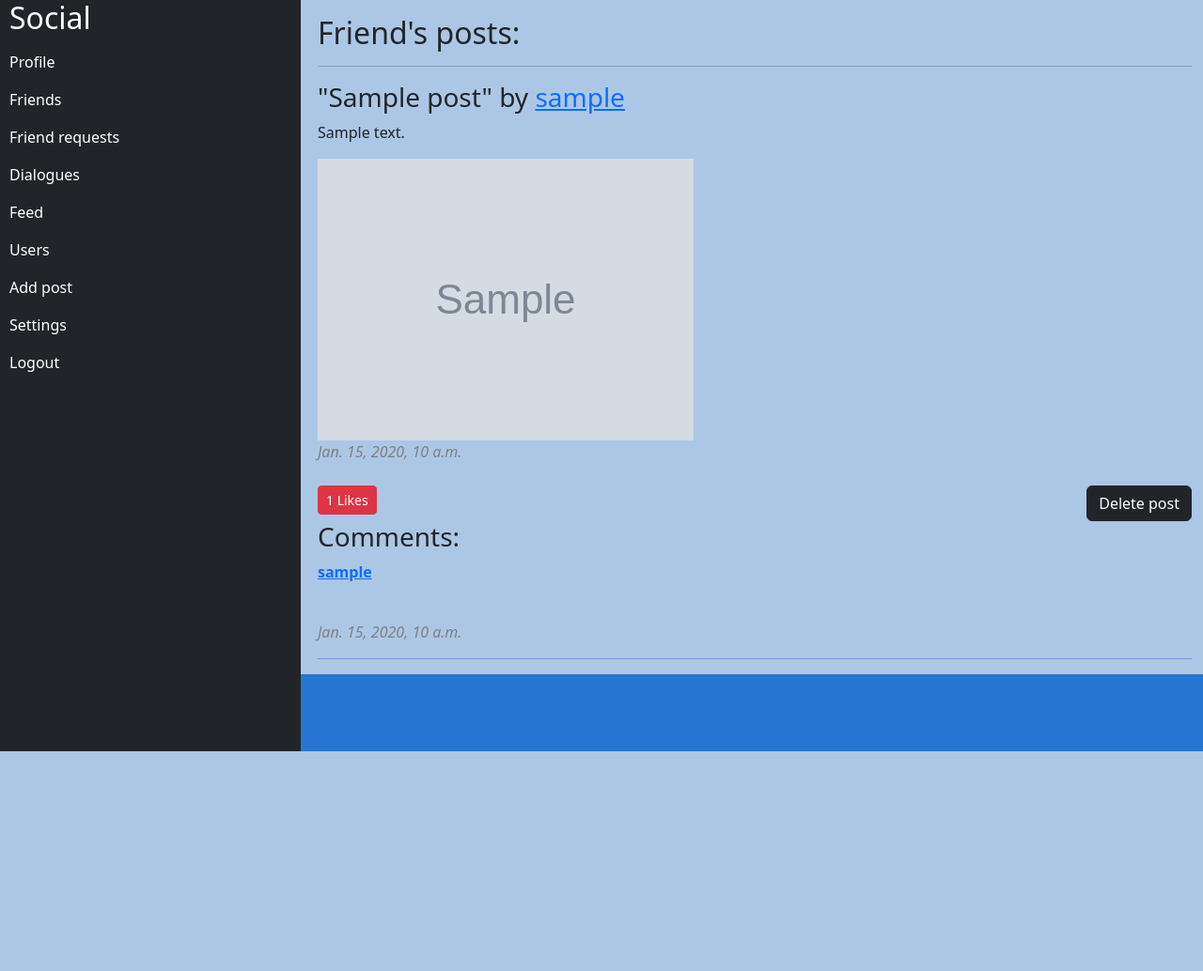
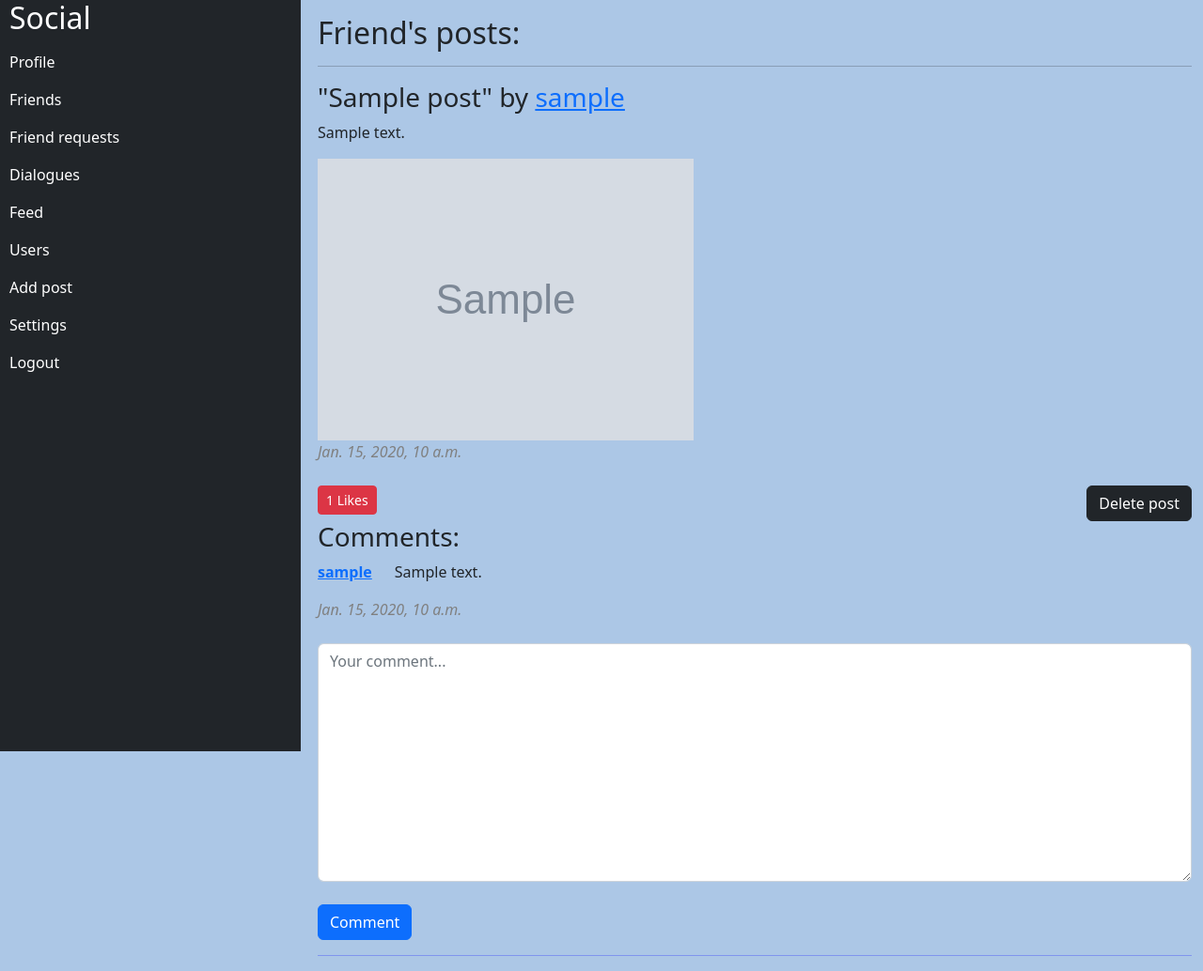
Before and after one commit to Yukovv/social-network, a Django app: page /feed/1/ in a window 1280 px wide. Shown: the whole page at 94% size. Before the commit the page ends 800 px from the top, so only its background shows below. Run offline with Django 4.2, Linux system fonts and the light colour scheme; a user stored in the database is signed in; tables that the repository leaves empty hold one stand-in row (values such as "Sample post"); grey boxes marked "Sample" are stand-in pictures; some libraries are stand-ins or nearby versions.

Commit message:
add comments

```diff
--- a/social/social/settings.py
+++ b/social/social/settings.py
@@ -44,7 +44,11 @@ INSTALLED_APPS = [
 
     'social_authorization.apps.SocialAuthorizationConfig',
     'social_network.apps.SocialNetworkConfig',
+
+    'crispy_forms',
 ]
+
+CRISPY_TEMPLATE_PACK = 'bootstrap4'
 
 MIDDLEWARE = [
     'django.middleware.security.SecurityMiddleware',
@@ -138,7 +142,7 @@ EMAIL_BACKEND = 'django.core.mail.backends.smtp.EmailBackend'
 EMAIL_HOST = 'smtp.gmail.com'
 EMAIL_FROM = 'jik519000@gmail.com'
 EMAIL_HOST_USER = 'jik519000@gmail.com'
-EMAIL_HOST_PASSWORD = 'ymhdlfirotoqqafn'
+EMAIL_HOST_PASSWORD = 'ydfswonplrqdsnvt'
 EMAIL_PORT = 587
 EMAIL_USE_TLS = True
 
--- a/social/social_authorization/models.py
+++ b/social/social_authorization/models.py
@@ -27,7 +27,6 @@ class UserProfile(models.Model):
         MALE = 'M'
         FEMALE = 'F'
         OTHER = 'O'
-        NONE = '-'
 
     user: UserModel = models.OneToOneField(
         UserModel,
@@ -37,7 +36,7 @@ class UserProfile(models.Model):
 
     birthday = models.DateField(null=True, blank=True)
     city = models.CharField(max_length=30, blank=True)
-    gender = models.CharField(max_length=10, choices=Gender.choices, blank=True, default=Gender.NONE)
+    gender = models.CharField(max_length=10, choices=Gender.choices, blank=True)
     bio = models.TextField(max_length=300, blank=True)
     occupation = models.CharField(max_length=50, blank=True)
     avatar = models.ImageField(null=True, upload_to='images/avatars', blank=True)
--- a/social/social_authorization/templates/social_authorization/login.html
+++ b/social/social_authorization/templates/social_authorization/login.html
@@ -5,6 +5,7 @@
 {% endblock %}
 
 {% block content %}
+  {% load crispy_forms_tags %}
 
   <h1>Login</h1>
 
@@ -23,9 +24,9 @@
 
   <form method="post">
   {% csrf_token %}
-    {{ form.as_p }}
+    {{ form|crispy }}
 
-  <input type="submit" value="login">
+  <input class="btn btn-primary" type="submit" value="login">
   <input type="hidden" name="next" value="{{ next }}">
   </form>
 
--- a/social/social_authorization/templates/social_authorization/register.html
+++ b/social/social_authorization/templates/social_authorization/register.html
@@ -5,13 +5,14 @@
 {% endblock %}
 
 {% block content %}
+{% load crispy_forms_tags %}
   <h2>Register</h2>
 
   <form method="post">
   {% csrf_token %}
-    {{ form.as_p }}
+    {{ form|crispy }}
 
-  <input type="submit" value="Register">
+  <input class="btn btn-primary" type="submit" value="Register">
   <input type="hidden" name="next" value="{{ next }}">
   </form>
 
--- a/social/social_network/forms.py
+++ b/social/social_network/forms.py
@@ -6,10 +6,11 @@ from django.forms import (
     DateInput,
     FileInput,
     TextInput,
+    Textarea,
 )
 
 
-from .models import Message, Post
+from .models import Message, Post, Comment
 from social_authorization.models import UserProfile
 
 
@@ -19,7 +20,16 @@ class MessageForm(ModelForm):
         model = Message
         fields = "text",
 
-    text = CharField(max_length=400)
+    text = CharField(widget=TextInput(attrs={"placeholder": "Your message..."}), max_length=400, label="")
+
+
+class CommentForm(ModelForm):
+
+    class Meta:
+        model = Comment
+        fields = "text",
+
+    text = CharField(widget=Textarea(attrs={"placeholder": "Your comment..."}), max_length=500, label="")
 
 
 class PostCreationForm(ModelForm):
@@ -28,8 +38,8 @@ class PostCreationForm(ModelForm):
         model = Post
         fields = "title", "body", "img"
 
-    title = CharField(max_length=400)
-    body = CharField(max_length=2000, widget=TextInput, label="Text")
+    title = CharField(max_length=200)
+    body = CharField(max_length=2000, widget=Textarea(), label="Text")
     img = ImageField(widget=FileInput(attrs={"class": "form-control-file"}), required=False)
 
 
@@ -39,5 +49,12 @@ class ProfileForm(ModelForm):
         model = UserProfile
         fields = 'birthday', 'city', 'gender', 'bio', 'occupation', 'avatar'
 
-    birthday = DateField(input_formats=['%d/%m/%Y'], widget=DateInput(format='%d/%m/%Y'), required=False)
-    avatar = ImageField(widget=FileInput(attrs={"class": "form-control-file"}), required=False)
+    birthday = DateField(
+        input_formats=['%d/%m/%Y'],
+        widget=DateInput(format='%d/%m/%Y', attrs={"placeholder": "01/01/1999"}),
+        required=False
+    )
+    avatar = ImageField(widget=FileInput(
+        attrs={"class": "form-control-file"}),
+        required=False
+    )
--- a/social/social_network/models/__init__.py
+++ b/social/social_network/models/__init__.py
@@ -1,3 +1,3 @@
 from .dialogue_models import Dialogue, Message
 from .friends_models import FriendRequest, FriendList
-from .post_models import Post
+from .post_models import Post, Comment
--- a/social/social_network/templates/social_network/dialogue.html
+++ b/social/social_network/templates/social_network/dialogue.html
@@ -5,6 +5,7 @@
 {% endblock %}
 
 {% block content %}
+  {% load crispy_forms_tags %}
 
   {% for message in all_messages %}
     <div class="container-fluid">
@@ -23,8 +24,9 @@
   <div>
     <form method="post">
       {% csrf_token %}
-      {{ form.as_p }}
-      <input type="submit" value="Send">
+      {{ form|crispy }}
+      <br>
+      <input class="btn btn-primary" type="submit" value="Send">
     </form>
   </div>
 
--- a/social/social_network/templates/social_network/post_confirm_delete.html
+++ b/social/social_network/templates/social_network/post_confirm_delete.html
@@ -5,10 +5,11 @@
 {% endblock %}
 
 {% block content %}
+  {% load crispy_forms_tags %}
   <h1>Delete post <strong>"{{ post.title }}"</strong>?</h1>
   <form method="post">
     {% csrf_token %}
-    {{ form }}
+    {{ form|crispy }}
     <input type="submit" value="Delete!">
   </form>
   <hr>
--- a/social/social_network/templates/social_network/post_creation.html
+++ b/social/social_network/templates/social_network/post_creation.html
@@ -5,9 +5,10 @@
 {% endblock %}
 
 {% block content %}
+{% load crispy_forms_tags %}
   <form method="post" enctype="multipart/form-data">
     {% csrf_token %}
-    {{ form.as_p }}
+    {{ form|crispy }}
     <input type="submit" value="Save">
   </form>
 
--- a/social/social_network/templates/social_network/post_details.html
+++ b/social/social_network/templates/social_network/post_details.html
@@ -1,6 +1,7 @@
 <div>
 
   {% load static %}
+  {% load crispy_forms_tags %}
 
     <div id="post_{{ post.pk }}">
       <h3>
@@ -57,16 +58,32 @@
       <h3>Comments: </h3>
 
       {% for comment in post.post_comments.all %}
-        <strong>
-          <a href="{% url 'social_network:profile' pk=post.user.pk %}">
-            {{ post.user.username }}
-          </a>
-        </strong><br>
-        <p>{{ post.comment.text }}</p><br>
-        <i style="color: gray">{{ post.time }}</i>
+
+        <div class="row">
+          <div class="col-sm-auto">
+            <strong>
+              <a href="{% url 'social_network:profile' pk=post.user.pk %}">
+                {{ comment.user }}
+              </a>
+            </strong>
+          </div>
+          <div class="col"><p>{{ comment.text }}</p></div>
+        </div>
+        <i style="color: gray">{{ post.time }}</i><br><br>
       {% empty %}
         <strong>No comments yet.</strong>
       {% endfor %}
     </div>
 
+    <div>
+      <form action="{% url 'social_network:comment' post_pk=post.pk %}" method="post">
+        {% csrf_token %}
+        <div class="form-group row">
+        {{ form|crispy }}
+        </div>
+        <br>
+        <input class="btn btn-primary" type="submit" value="Comment">
+      </form>
+    </div>
+
 </div>
--- a/social/social_network/templates/social_network/profile_settings.html
+++ b/social/social_network/templates/social_network/profile_settings.html
@@ -5,6 +5,7 @@
 {% endblock %}
 
 {% block content %}
+  {% load crispy_forms_tags %}
 
   {% if form.errors %}
     {% for error in form.errors %}
@@ -16,7 +17,7 @@
   <div>
     <form method="post" enctype="multipart/form-data">
       {% csrf_token %}
-      {{ form.as_p }}
+      {{ form|crispy }}<br>
       <input class="btn btn-primary" type="submit" value="Update profile">
     </form>
   </div>
--- a/social/social_network/urls.py
+++ b/social/social_network/urls.py
@@ -16,6 +16,7 @@ from .views import (
     PostCreateView,
     PostDeleteView,
     LikeView,
+    CommentView,
     FeedView,
     DialogueView,
     DialoguesListView,
@@ -42,6 +43,7 @@ urlpatterns = [
     path('posts/<int:pk>/delete-post/', PostDeleteView.as_view(), name="post_delete"),
     path('create_post/', PostCreateView.as_view(), name="create_post"),
     path('like_post/<int:post_pk>/', LikeView.as_view(), name="like"),
+    path('add_comment/<int:post_pk>/', CommentView.as_view(), name="comment"),
     path('feed/<int:pk>/', FeedView.as_view(), name="feed"),
 
     # dialogue views
--- a/social/social_network/views/__init__.py
+++ b/social/social_network/views/__init__.py
@@ -7,5 +7,5 @@ from .friends_views import (
     RemoveFromFriendsView,
     DeclineFriendRequestView,
 )
-from .post_views import PostCreateView, PostDeleteView, LikeView, FeedView
+from .post_views import PostCreateView, PostDeleteView, LikeView, FeedView, CommentView
 from .user_views import UserProfileView, UserListView, start_page, ProfileSettingsView
--- a/social/social_network/views/post_views.py
+++ b/social/social_network/views/post_views.py
@@ -5,7 +5,7 @@ from django.urls import reverse
 from django.views import View
 from django.views.generic import CreateView, DeleteView, ListView
 
-from social_network.forms import PostCreationForm
+from social_network.forms import PostCreationForm, CommentForm
 from social_network.models import Post
 
 
@@ -62,9 +62,32 @@ class FeedView(LoginRequiredMixin, ListView):
     """
     Friends posts view
     """
+    template_name = 'social_network/feed.html'
+
     def get_queryset(self):
         friends = [friend.user for friend in self.request.user.friends.all()]
         queryset = Post.objects.filter(user__in=friends).select_related('user').prefetch_related('likes')
         return queryset
 
-    template_name = 'social_network/feed.html'
+    def get_context_data(self, **kwargs):
+        context = super().get_context_data(**kwargs)
+        form = CommentForm()
+        context["form"] = form
+        return context
+
+
+class CommentView(LoginRequiredMixin, View):
+    """
+    View to add comment.
+    """
+    def post(self, request: HttpRequest, post_pk, *args, **kwargs):
+        post = Post.objects.get(pk=post_pk)
+        form = CommentForm(data=request.POST)
+        print(request.user)
+        if form.is_valid():
+            comment = form.save(commit=False)
+            comment.user = self.request.user
+            comment.post = post
+            comment.save()
+
+        return redirect(request.META.get('HTTP_REFERER') + f"#post_{post_pk}")
```
Also changed, not shown: social/social_network/views/user_views.py (+10 -4 lines), social/social_authorization/migrations/0007_alter_userprofile_gender.py (added).
